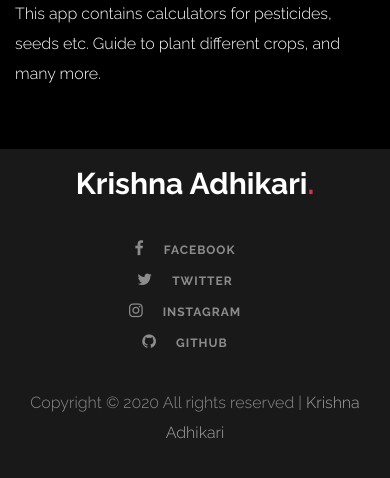
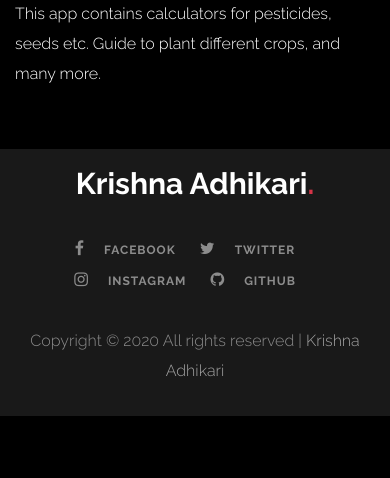
Before and after one commit to Iamkrishnaa/iamkrishnaa.github.io, a PHP site: page /portfolio-agritech.html in a window 390 px wide. Shown: the part 1666-2144 px from the top of the page. After the commit the page ends 2082 px from the top, so only its background shows below. Run offline with PHP 8.4, Linux system fonts and the light colour scheme.

Commit message:
final commit

```diff
--- a/css/style.css
+++ b/css/style.css
@@ -1119,6 +1119,8 @@ a, a:hover {
 
 @media (max-width: 767.98px) {
   .unslate_co--section {
+    clear:  both !important;
+    z-index: 9999999999;
     overflow: hidden;
     padding: 2rem 0;
   }
@@ -1770,7 +1772,7 @@ figure.dotted-bg:before {
 
 @media (max-width: 991.98px) {
   .unslate_co--footer .footer-site-social li {
-    display: block;
+    display: inline-block;
   }
 }
 
```
